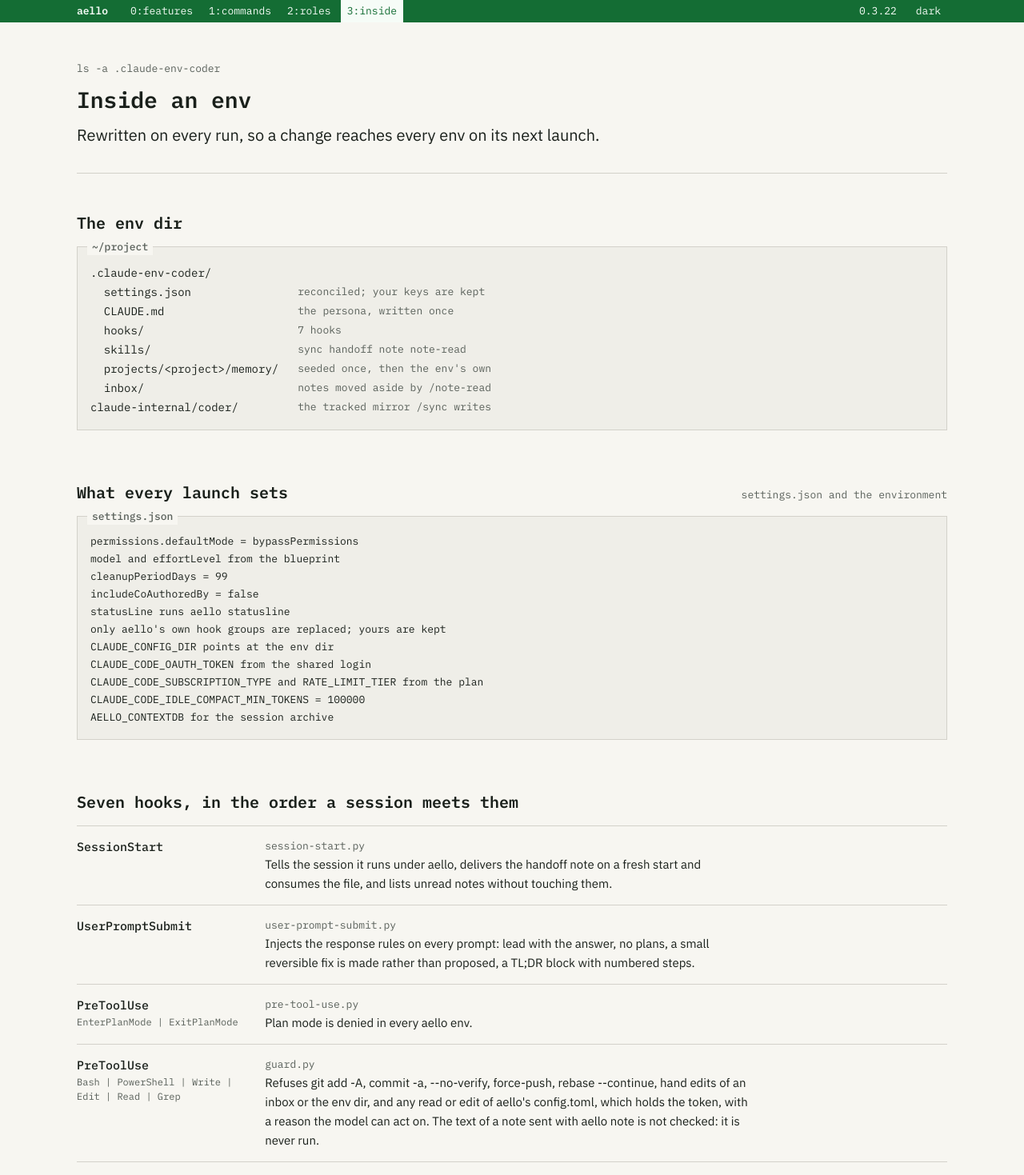
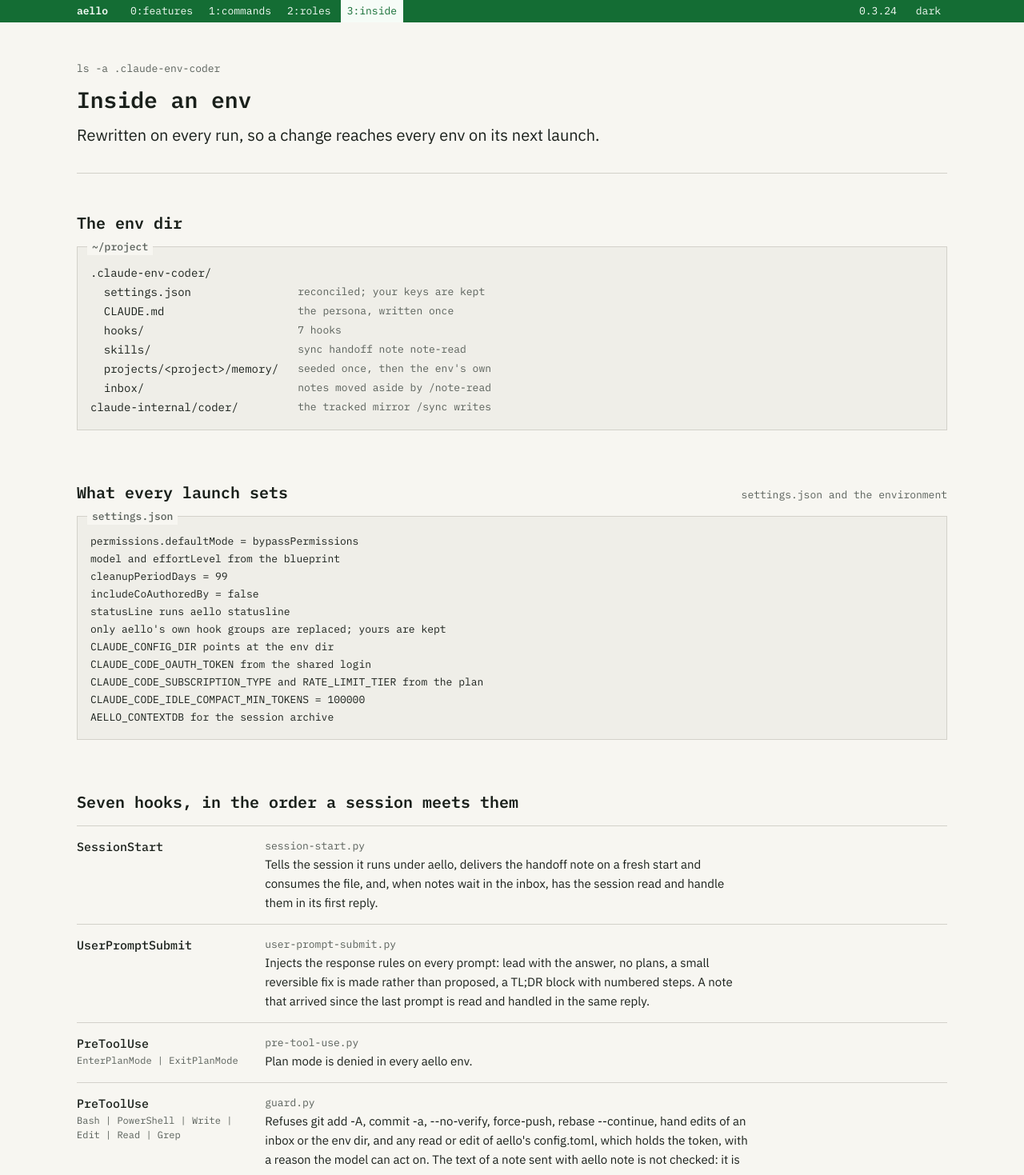
Before and after one commit to ryha0008-boop/aello-site, a Next.js app: page /inside in a window 1280 px wide. Shown: the top 1469 px of the page at 80% size. Built offline with nearby package versions, Linux system fonts and the light colour scheme.

Commit message:
content: aello 0.3.24, notes are handled in the same reply

```diff
--- a/src/content/aello.ts
+++ b/src/content/aello.ts
@@ -2,7 +2,7 @@
 // subcommand's help, the hook table, the TUI key hints and the status line of
 // Compiled from aello's help, hooks, skills and status line; `version` is the released one. Update here, not in the pages.
 
-export const version = "0.3.22";
+export const version = "0.3.24";
 
 export const site = {
   name: "aello",
@@ -319,13 +319,13 @@ export const hooks: Hook[] = [
     event: "SessionStart",
     matcher: "",
     script: "session-start.py",
-    does: "Tells the session it runs under aello, delivers the handoff note on a fresh start and consumes the file, and lists unread notes without touching them.",
+    does: "Tells the session it runs under aello, delivers the handoff note on a fresh start and consumes the file, and, when notes wait in the inbox, has the session read and handle them in its first reply.",
   },
   {
     event: "UserPromptSubmit",
     matcher: "",
     script: "user-prompt-submit.py",
-    does: "Injects the response rules on every prompt: lead with the answer, no plans, a small reversible fix is made rather than proposed, a TL;DR block with numbered steps.",
+    does: "Injects the response rules on every prompt: lead with the answer, no plans, a small reversible fix is made rather than proposed, a TL;DR block with numbered steps. A note that arrived since the last prompt is read and handled in the same reply.",
   },
   {
     event: "PreToolUse",
```
